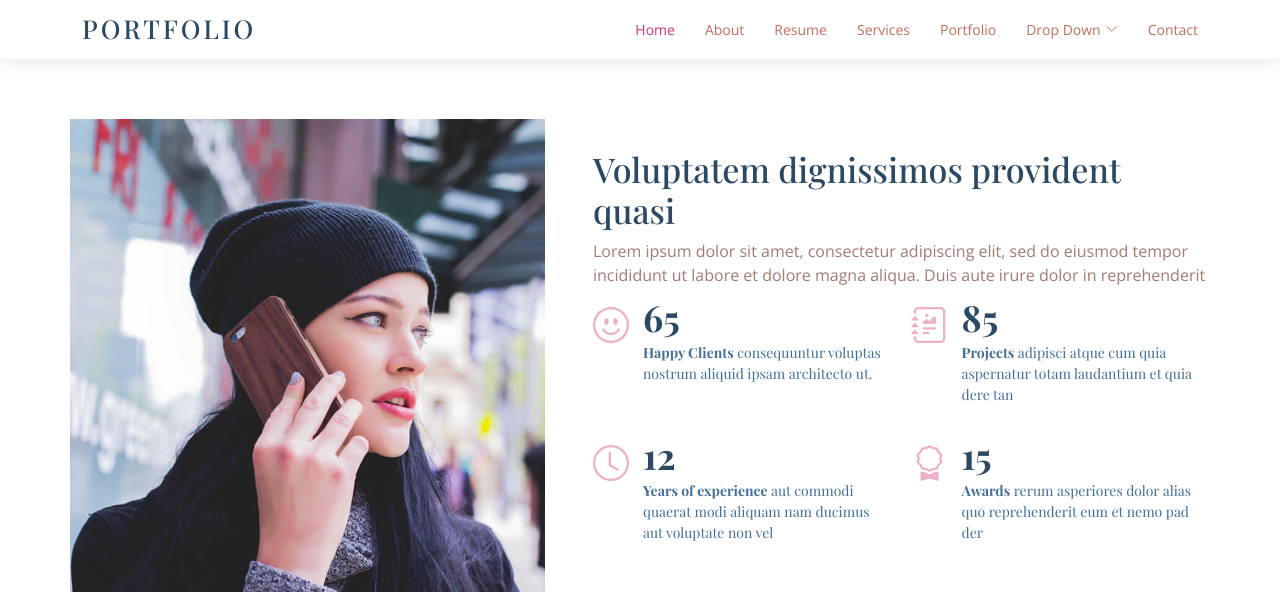
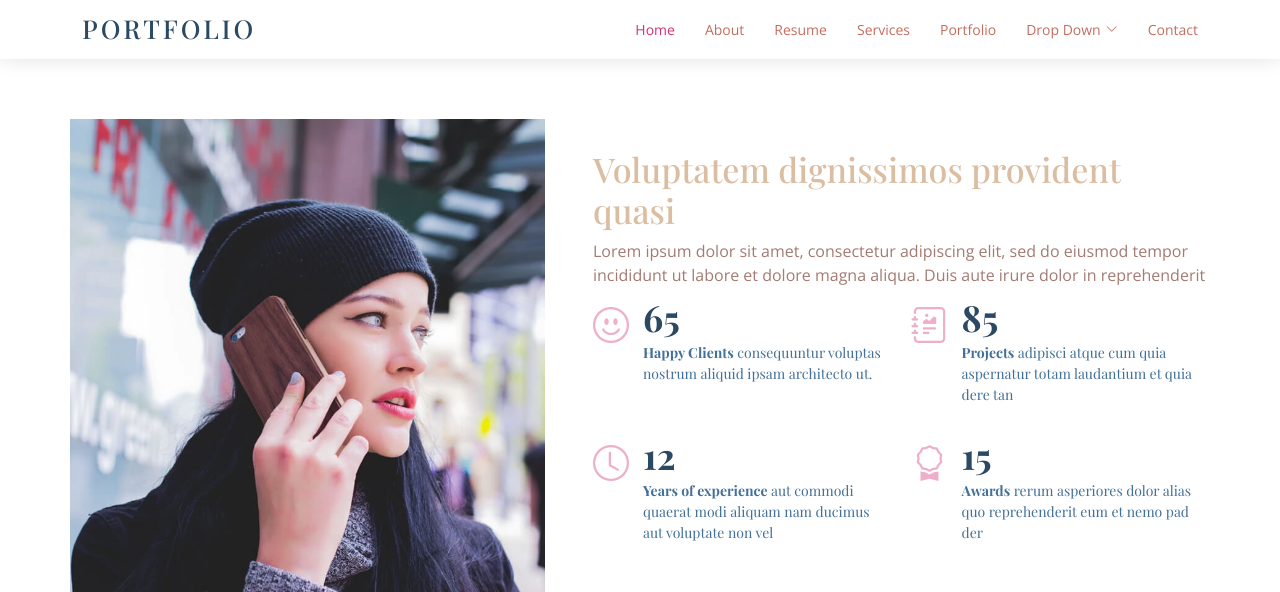
Before and after one commit to Stephanieee-pixel/Gonzalez-p1, a PHP site: page / in a window 1280 px wide. Shown: the part 601-1193 px from the top of the page. Run offline with PHP 8.4, Linux system fonts and the light colour scheme; some web fonts are replaced.

Commit message:
updated color to about title

```diff
--- a/assets/css/style.css
+++ b/assets/css/style.css
@@ -277,7 +277,7 @@
 #hero {
   width: 100%;
   height: 75vh;
-  background: url("../img/hero-bg.jpg") top center;
+  background: url(".../img/minimalist.jpg") top center;
   background-size: cover;
   padding: 0 15px;
 }
@@ -408,7 +408,7 @@
 .about .content h3 {
   font-weight: 500;
   font-size: 34px;
-  color: #2c4964;
+  color: #dbbea1;
 }
 .about .content p {
   margin-bottom: 0;
```
